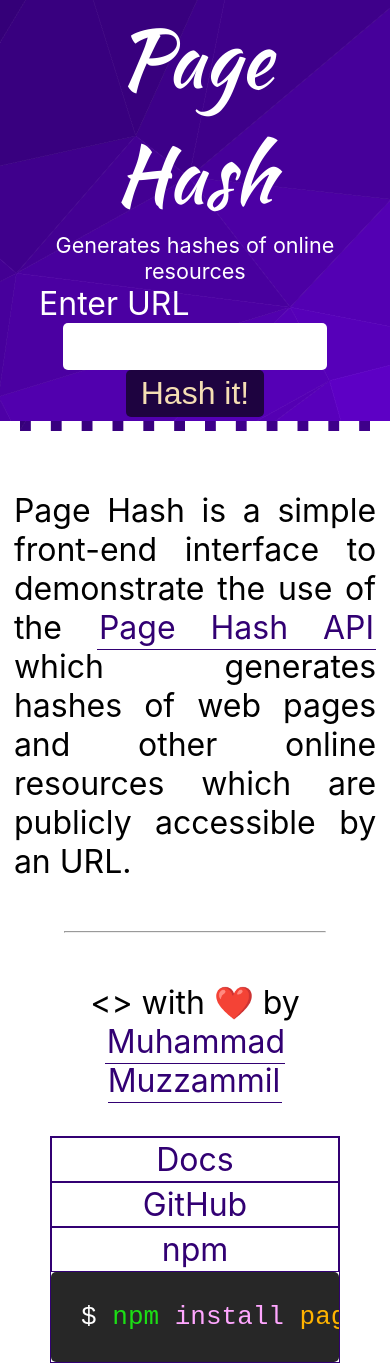
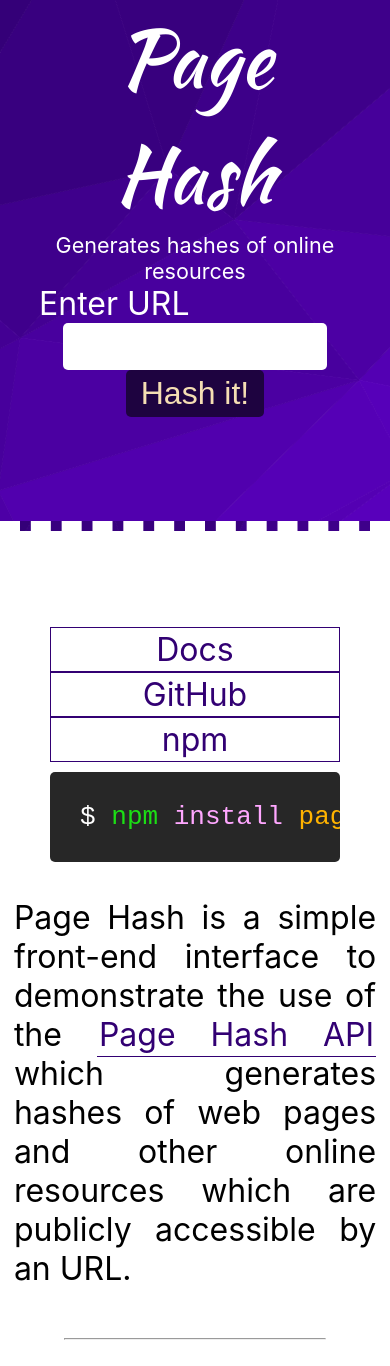
Before and after one commit to muhammadmuzzammil1998/Page-Hash, a website: page site/index.html in a window 390 px wide. Shown: the top 1366 px of the page. Drawn offline with nearby package versions, Linux system fonts and the light colour scheme; files that its build step writes are made by us from their sources; files whose address does not match are found by name.

Commit message:
Update style.css

```diff
--- a/site/resources/style.css
+++ b/site/resources/style.css
@@ -45,6 +45,10 @@
   background: url(bg.svg);
   background-size: cover;
   border-bottom: 50px dashed white;
+}
+
+div#website {
+  padding-bottom: 100px;
 }
 
 h1#title {
@@ -225,6 +229,10 @@
   content: "$ "
 }
 
+#extra pre {
+  margin-top: 10px;
+}
+
 .key {
   color: #32bcff;
 }
@@ -285,8 +293,7 @@
 
   div#extra {
     padding: 0;
-    grid-area: 2;
-    border: 1px solid #320073;
+    grid-area: 1;
     margin: 10%;
     text-align: center;
   }
```
